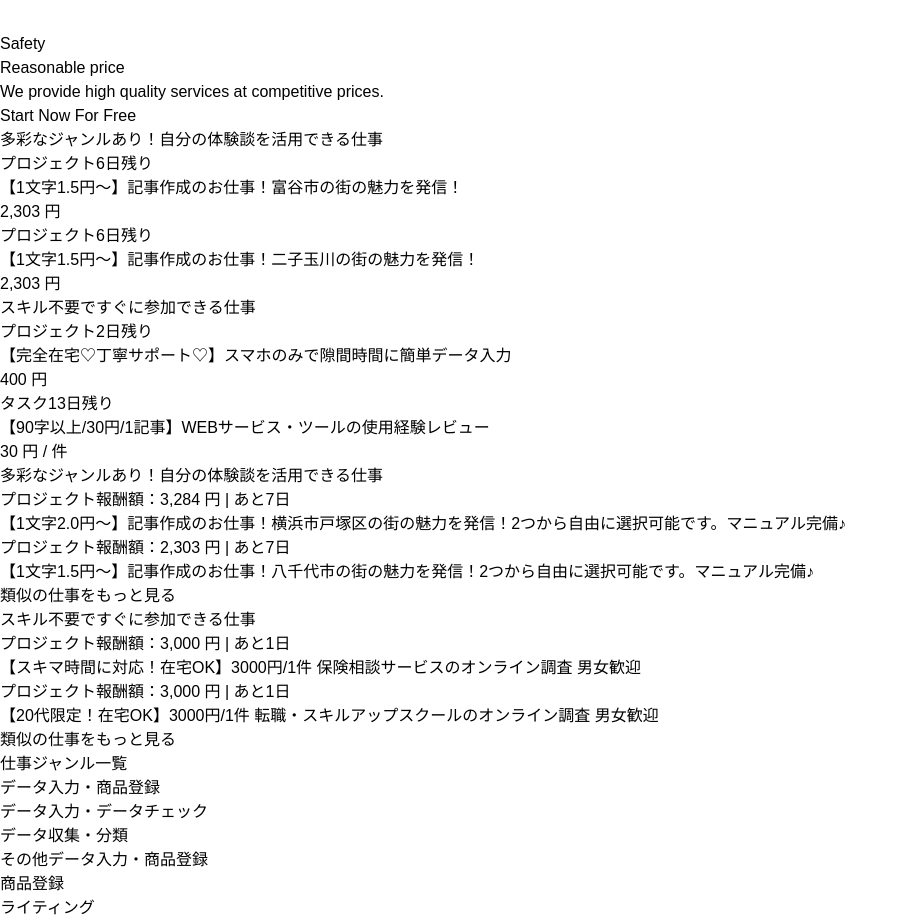
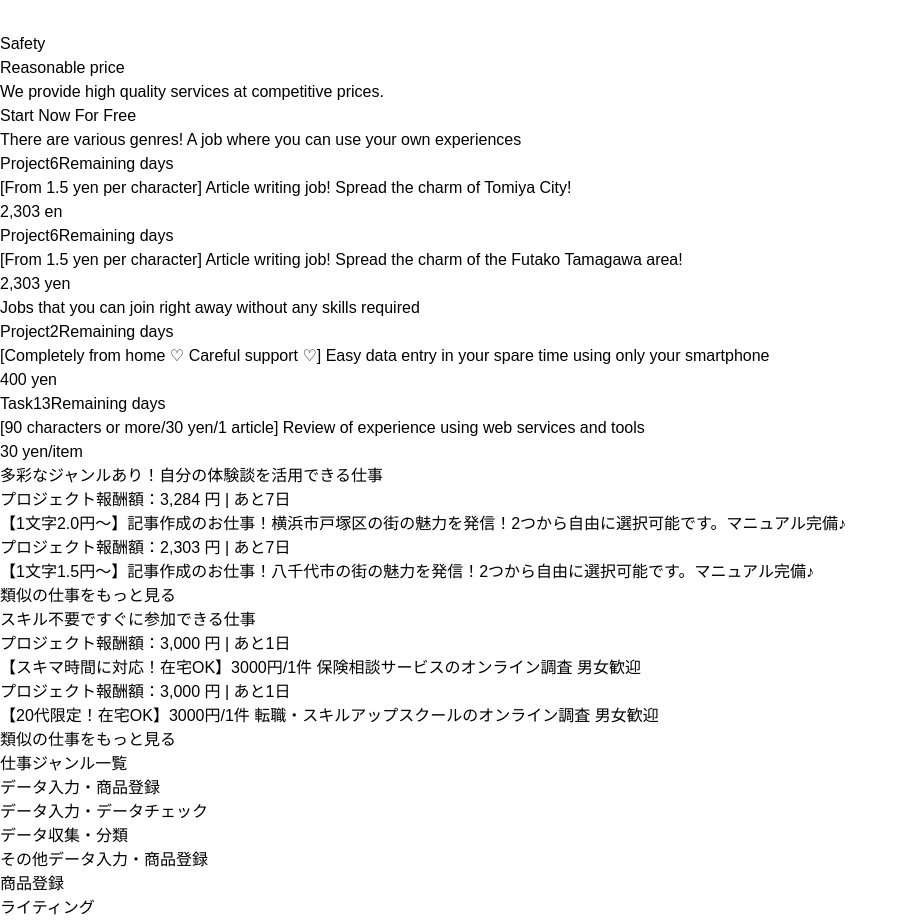
Before and after one commit to SumaiyaTarannumNoor/SharApu-Job-Portal, a React (Vite) app: page / in a window 1280 px wide. Shown: the part 4300-5221 px from the top of the page, without its empty margins (0-908 px from the left). Built offline with nearby package versions, Linux system fonts and the light colour scheme.

Commit message:
JobSectionCard1 Translated

```diff
--- a/src/components/JobSection/JobSectionCard1.jsx
+++ b/src/components/JobSection/JobSectionCard1.jsx
@@ -5,7 +5,7 @@ const JobCard = ({ type, reward, daysLeft, title }) => (
     <div className="space-y-2">
       <div className="flex justify-between items-center">
         <span className="bg-blue-100 text-blue-800 px-2 py-1 rounded text-sm">{type}</span>
-        <span className="text-gray-600 text-sm">{daysLeft}日残り</span>
+        <span className="text-gray-600 text-sm">{daysLeft}Remaining days</span>
       </div>
       <h4 className="font-medium line-clamp-2 text-base lg:text-lg">
         {title}
@@ -23,42 +23,42 @@ const JobSectionCard1 = () => (
       <div>
         <div className="bg-gray-100 p-4 h-16 flex items-center mb-4">
           <h3 className="text-xl font-semibold line-clamp-1">
-            多彩なジャンルあり！自分の体験談を活用できる仕事
+          There are various genres! A job where you can use your own experiences
           </h3>
         </div>
         <div className="space-y-4">
           <JobCard
-            type="プロジェクト"
-            reward="2,303 円"
+            type="Project"
+            reward="2,303 en"
             daysLeft={6}
-            title="【1文字1.5円〜】記事作成のお仕事！富谷市の街の魅力を発信！"
+            title="[From 1.5 yen per character] Article writing job! Spread the charm of Tomiya City!"
           />
           <JobCard
-            type="プロジェクト"
-            reward="2,303 円"
+            type="Project"
+            reward="2,303 yen"
             daysLeft={6}
-            title="【1文字1.5円〜】記事作成のお仕事！二子玉川の街の魅力を発信！"
+            title="[From 1.5 yen per character] Article writing job! Spread the charm of the Futako Tamagawa area!"
           />
         </div>
       </div>
       <div>
         <div className="bg-gray-100 p-4 h-16 flex items-center mb-4">
           <h3 className="text-xl font-semibold line-clamp-1">
-            スキル不要ですぐに参加できる仕事
+          Jobs that you can join right away without any skills required
           </h3>
         </div>
         <div className="space-y-4">
           <JobCard
-            type="プロジェクト"
-            reward="400 円"
+            type="Project"
+            reward="400 yen"
             daysLeft={2}
-            title="【完全在宅♡丁寧サポート♡】スマホのみで隙間時間に簡単データ入力"
+            title="[Completely from home ♡ Careful support ♡] Easy data entry in your spare time using only your smartphone"
           />
           <JobCard
-            type="タスク"
-            reward="30 円 / 件"
+            type="Task"
+            reward="30 yen/item"
             daysLeft={13}
-            title="【90字以上/30円/1記事】WEBサービス・ツールの使用経験レビュー"
+            title="[90 characters or more/30 yen/1 article] Review of experience using web services and tools"
           />
         </div>
       </div>
```
